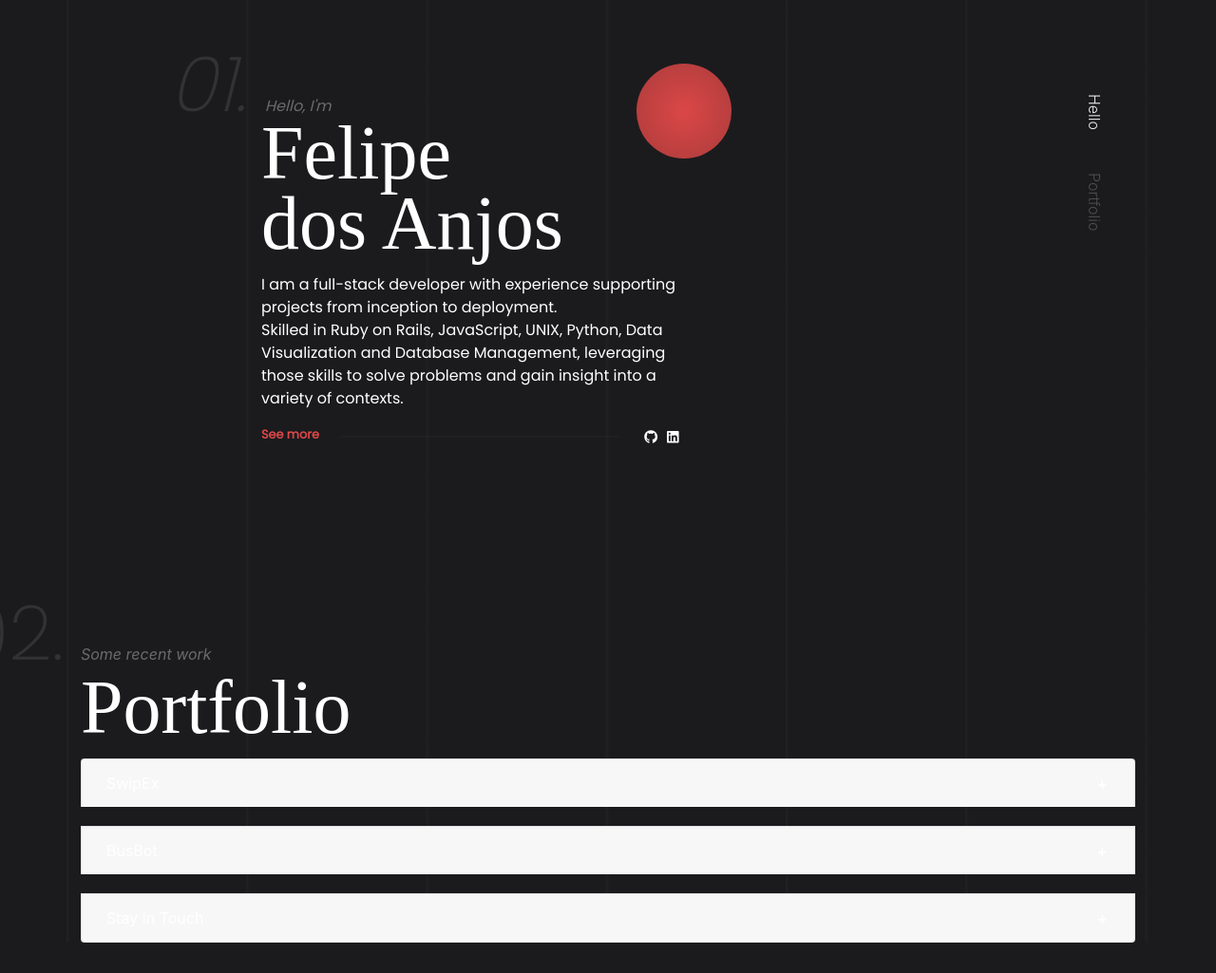
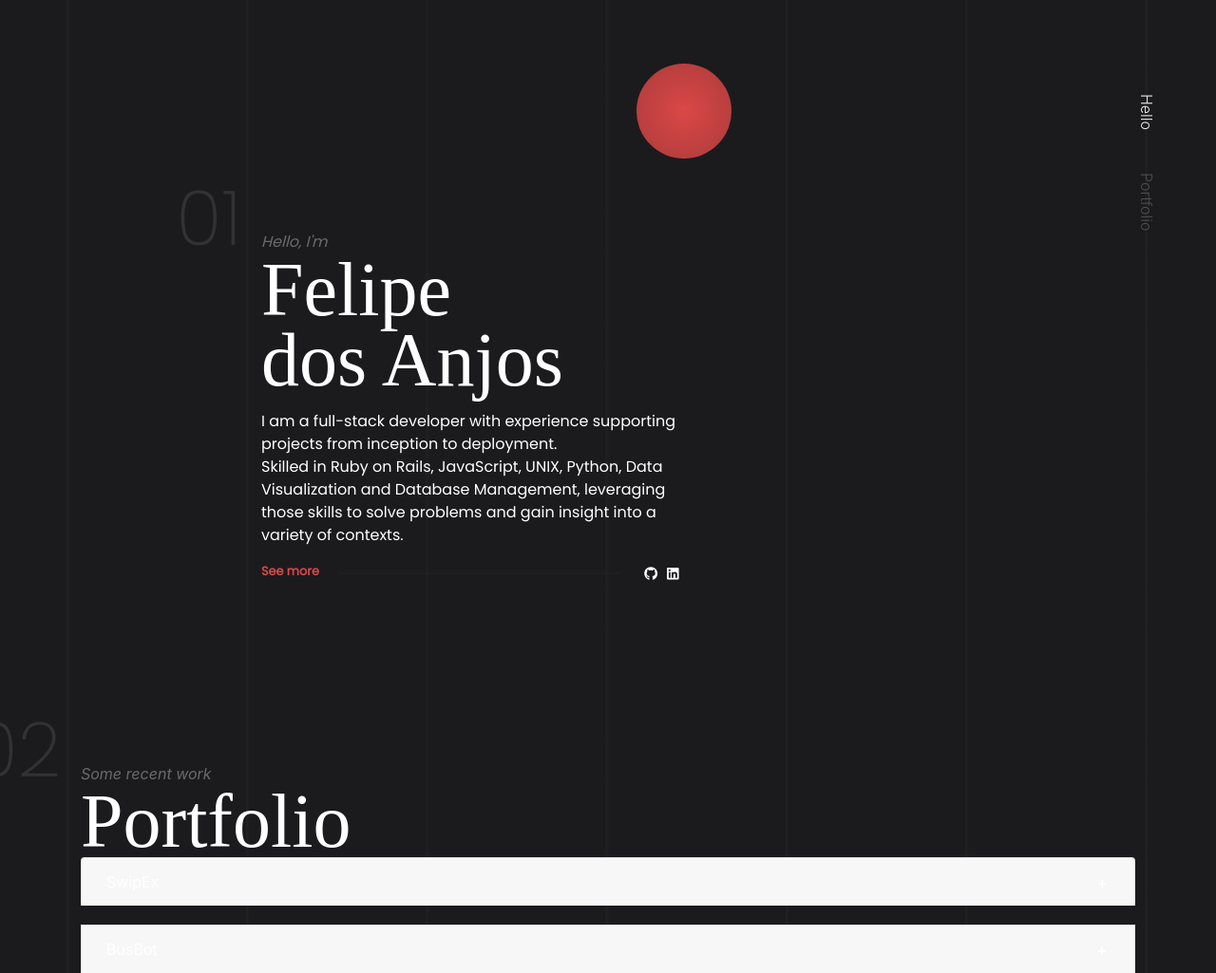
Before and after one commit to fc-anjos/personal-portfolio, a Gatsby site: page / in a window 1280 px wide. Shown: the part 123-1148 px from the top of the page at 95% size. Built offline with nearby package versions, Linux system fonts and the light colour scheme; Gatsby itself is replaced by a stand-in of ours; a web font is replaced by a local one.

Commit message:
Align sidebar with position fixed

```diff
--- a/src/components/intro.js
+++ b/src/components/intro.js
@@ -70,6 +70,10 @@ export default class Intro extends Component {
         <Col xs="2" />
         <div className={`col-5 ${styles.firstScreen}`}>
           <div className={styles.presentation}>
+            <div className="sectionIndexContainer">
+              <span className="sectionIndex">01</span>
+            </div>
+
             <Typist
               cursor={{
                 show: false,
@@ -78,7 +82,7 @@ export default class Intro extends Component {
               avgTypingDelay={60}
               startDelay={250}
             >
-              <span className={`subTitle ${styles.hello}`}>Hello, I'm</span>
+              <span className="subTitle">Hello, I'm</span>
             </Typist>
             <h1
               style={this.state.show_name ? { display: 'block' } : { display: 'none' }}
--- a/src/components/portfolio.js
+++ b/src/components/portfolio.js
@@ -53,15 +53,17 @@ class Entry extends Component {
 function SectionTitle(props) {
   return (
     <>
+      <div className="sectionIndexContainer">
+        <span className="sectionIndex">
+          {props.number}
+        </span>
+      </div>
       <span className="subTitle">
         {props.subtitle}
       </span>
-      <h1 className={`sectionTitle ${styles.sectionTitle}`}>
+      <h1 className="sectionTitle">
         {props.title}
       </h1>
-      <span className={styles.sectionIndex}>
-        {props.number}
-      </span>
     </>
   );
 }
@@ -72,7 +74,7 @@ export default function Portfolio() {
       <SectionTitle
         subtitle="Some recent work"
         title="Portfolio"
-        number="02."
+        number="02"
       />
       <Accordion className={styles.accordion}>
         <Entry
--- a/src/components/sidebar.js
+++ b/src/components/sidebar.js
@@ -1,10 +1,15 @@
 import React from 'react';
 import { Fade } from 'react-awesome-reveal';
+import { Col, Row } from 'react-bootstrap';
 import styles from '../styles/sidebar.module.scss';
 
 export default function Sidebar() {
   return (
-    <ul className={`${styles.sidebar} m-0 p-0`}>
+    <Row className={styles.row}>
+
+      <Col xs="11" clssName={styles.col} />
+      <Col xs="1" className={styles.wrapper}>
+        <ul className={`${styles.sidebar}`}>
           <Fade delay={4800} duration={300} cascade damping={0.5}>
             <li><a href="#">Hello</a></li>
             <li><a href="#">Portfolio</a></li>
@@ -12,6 +17,7 @@ export default function Sidebar() {
             <li><a href="#">Contact</a></li>
           </Fade>
         </ul>
-
+      </Col>
+    </Row>
   );
 }
--- a/src/pages/index.js
+++ b/src/pages/index.js
@@ -16,8 +16,8 @@ export default function Home() {
         <title>Felipe's Portfolio</title>
       </Helmet>
       <Container className={`position-relative ${styles.verticalGrid}`}>
+        <Sidebar />
         <Intro />
-        <Sidebar />
         <Portfolio />
       </Container>
     </>
--- a/src/styles/global.scss
+++ b/src/styles/global.scss
@@ -22,8 +22,25 @@ button:focus {
   top: 0.1em;
 }
 
-.subTitle{
+.subTitle {
+  position: relative;
+  top: 0.4em;
   display: block;
   font-style: italic;
   color: $light;
 }
+
+.sectionIndex {
+  color: $muted;
+  font-size: 5em;
+  font-family: Poppins;
+}
+
+.sectionIndexContainer {
+  position: relative;
+  left: -8.8rem;
+  top: 3.3rem;
+  text-align: right;
+  width: 120px;
+  font-weight: 200;
+}
--- a/src/styles/intro.module.scss
+++ b/src/styles/intro.module.scss
@@ -85,20 +85,3 @@ $lg: map-get($grid-breakpoints, lg);
   color: $primary;
   font-weight: bold;
 }
-
-.hello {
-  position: absolute;
-  top: -5.5em;
-  left: -4.8em;
-  display: inline;
-}
-
-.hello::before {
-  content: "01.";
-  color: $muted;
-  font-size: 5em;
-  position: relative;
-  font-weight: 100;
-  font-family: Poppins;
-  left: -0.25em;
-}
--- a/src/styles/portfolio.module.scss
+++ b/src/styles/portfolio.module.scss
@@ -41,23 +41,3 @@
 .icon {
   font-size: 0.6em;
 }
-
-
-.sectionIndex {
-  position: absolute;
-  color: $muted;
-  font-size: 5em;
-  font-family: Poppins;
-  top: -0.88em;
-  left: -1.55em;
-  font-weight: 100;
-}
-
-.sectionContainer {
-  position: relative;
-}
-
-.sectionTitle {
-  display: block;
-  margin-bottom: 0.3em;
-}
--- a/src/styles/sidebar.module.scss
+++ b/src/styles/sidebar.module.scss
@@ -1,20 +1,40 @@
+.row {
+  height: 100vh;
+  width: 100%;
+  position: absolute;
+}
+
+.col {
+  height: 100vh;
+}
+
+.wrapper {
+  padding: 0;
+  display: flex;
+  justify-content: end;
+}
+
 .sidebar {
   display: flex;
   justify-content: space-around;
   flex-flow: column nowrap;
+  position: fixed;
+  top: 25vh;
   height: 50vh;
-  position: absolute;
-  right: 10px;
-  top: 25vh;
-  width: 80px;
+  padding: 0;
+  width: 0;
+  margin: 0;
+  border: 0;
 }
 
 .sidebar li {
   list-style-type: none;
   color: white;
   display: inline-block;
-  margin: 20px;
+  margin: 0;
+  padding: 0;
 }
+
 
 .sidebar li a {
   display: block;
```
Also changed, not shown: src/components/test.js (added, +48 -0 lines), 1 other file. Lines whose indentation alone changed are shown as unchanged.
